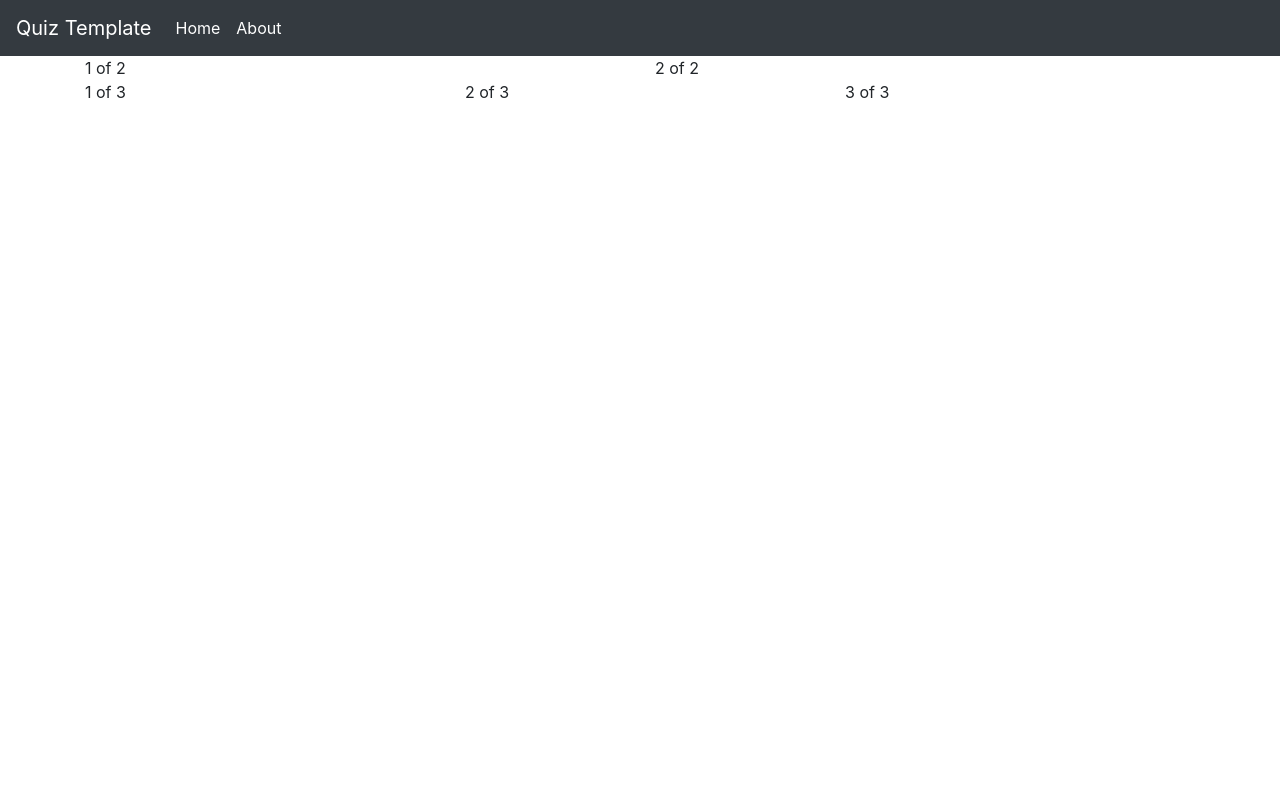
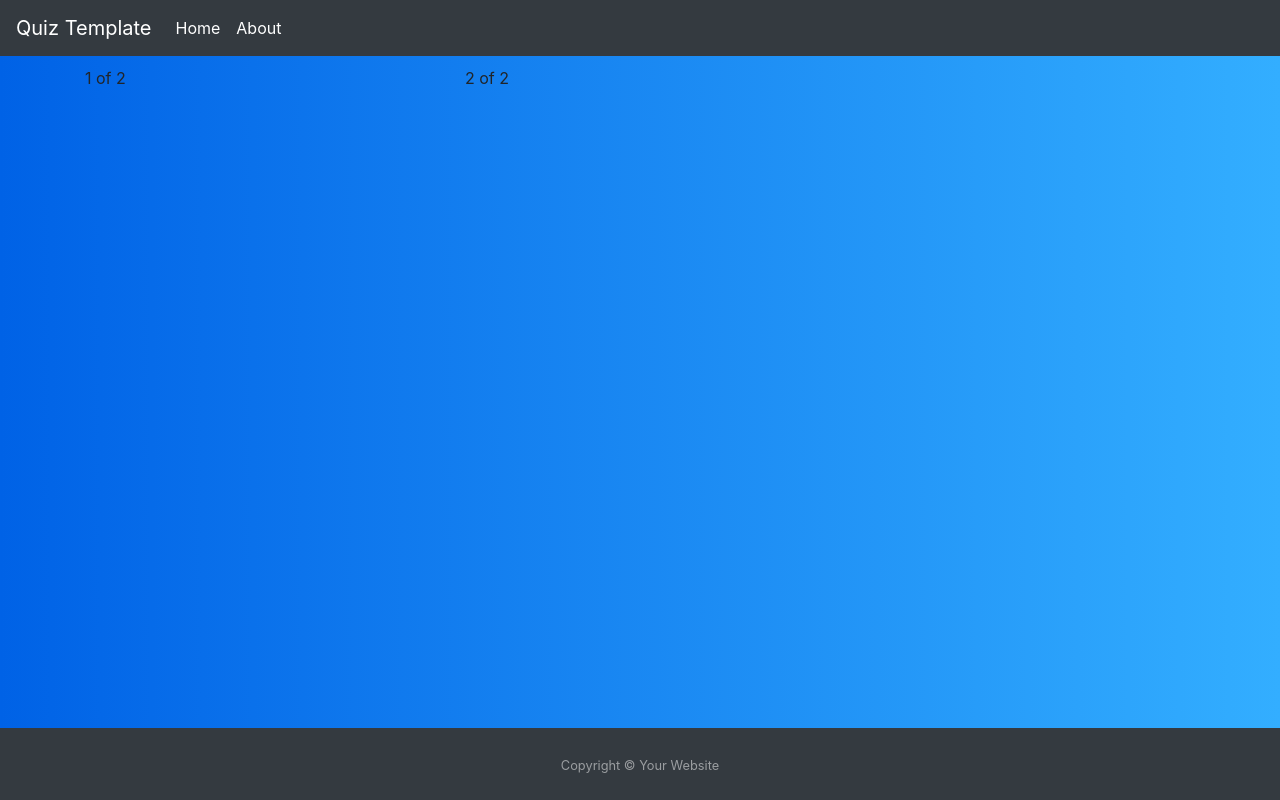
Before and after one commit to admantes/angular-quiz, an Angular app: page / in a window 1280 px wide. Built offline with nearby package versions, Linux system fonts and the light colour scheme.

Commit message:
Added header main and footer

```diff
--- a/src/app/app.component.html
+++ b/src/app/app.component.html
@@ -1,44 +1,8 @@
 <div>
-<nav class="navbar navbar-expand-lg navbar-dark bg-dark">
-    <a class="navbar-brand" href="#">Quiz Template</a>
-    <button class="navbar-toggler" type="button" data-toggle="collapse" data-target="#navbarSupportedContent" aria-controls="navbarSupportedContent" aria-expanded="false" aria-label="Toggle navigation">
-      <span class="navbar-toggler-icon"></span>
-    </button>
 
-    <div class="collapse navbar-collapse" id="navbarSupportedContent">
-      <ul class="navbar-nav mr-auto">
-        <li class="nav-item active">
-          <a class="nav-link" href="#">Home <span class="sr-only">(current)</span></a>
-        </li>
-        <li class="nav-item active">
-            <a class="nav-link" href="#">About </a>
-          </li>
-      </ul>
+<app-header></app-header>
 
-    </div>
-  </nav>
+<app-main></app-main>
 
-  <div class="container">
-      <div class="row">
-        <div class="col">
-          1 of 2
-        </div>
-        <div class="col">
-          2 of 2
-        </div>
-      </div>
-      <div class="row">
-        <div class="col">
-          1 of 3
-        </div>
-        <div class="col">
-          2 of 3
-        </div>
-        <div class="col">
-          3 of 3
-        </div>
-      </div>
-    </div>
-
-
+<app-footer></app-footer>
 </div>
--- a/src/app/app.module.ts
+++ b/src/app/app.module.ts
@@ -4,11 +4,15 @@ import { NgModule } from '@angular/core';
 import { AppRoutingModule } from './app-routing.module';
 import { AppComponent } from './app.component';
 import { HeaderComponent } from './header/header.component';
+import { MainComponent } from './main/main.component';
+import { FooterComponent } from './footer/footer.component';
 
 @NgModule({
   declarations: [
     AppComponent,
-    HeaderComponent
+    HeaderComponent,
+    MainComponent,
+    FooterComponent
   ],
   imports: [
     BrowserModule,
--- /dev/null
+++ b/src/app/footer/footer.component.html
@@ -0,0 +1,5 @@
+<footer id="sticky-footer" class="py-4 bg-dark text-white-50">
+        <div class="container text-center">
+          <small>Copyright &copy; Your Website</small>
+        </div>
+      </footer>
--- /dev/null
+++ b/src/app/footer/footer.component.ts
@@ -0,0 +1,15 @@
+import { Component, OnInit } from '@angular/core';
+
+@Component({
+  selector: 'app-footer',
+  templateUrl: './footer.component.html',
+  styleUrls: ['./footer.component.css']
+})
+export class FooterComponent implements OnInit {
+
+  constructor() { }
+
+  ngOnInit() {
+  }
+
+}
--- a/src/app/header/header.component.html
+++ b/src/app/header/header.component.html
@@ -1 +1,18 @@
-<p>header works!</p>
+<nav class="navbar navbar-expand-lg navbar-dark bg-dark">
+        <a class="navbar-brand" href="#">Quiz Template</a>
+        <button class="navbar-toggler" type="button" data-toggle="collapse" data-target="#navbarSupportedContent" aria-controls="navbarSupportedContent" aria-expanded="false" aria-label="Toggle navigation">
+          <span class="navbar-toggler-icon"></span>
+        </button>
+
+        <div class="collapse navbar-collapse" id="navbarSupportedContent">
+          <ul class="navbar-nav mr-auto">
+            <li class="nav-item active">
+              <a class="nav-link" href="#">Home <span class="sr-only">(current)</span></a>
+            </li>
+            <li class="nav-item active">
+                <a class="nav-link" href="#">About </a>
+              </li>
+          </ul>
+
+        </div>
+      </nav>
--- /dev/null
+++ b/src/app/main/main.component.css
@@ -0,0 +1,3 @@
+.main{
+    margin-top: 10px;
+}
--- /dev/null
+++ b/src/app/main/main.component.html
@@ -0,0 +1,12 @@
+<div class="container main" >
+
+    <div class="row">
+          <div class="col-4">
+            1 of 2
+          </div>
+          <div class="col-8">
+            2 of 2
+          </div>
+    </div>
+
+</div>
--- /dev/null
+++ b/src/app/main/main.component.ts
@@ -0,0 +1,15 @@
+import { Component, OnInit } from '@angular/core';
+
+@Component({
+  selector: 'app-main',
+  templateUrl: './main.component.html',
+  styleUrls: ['./main.component.css']
+})
+export class MainComponent implements OnInit {
+
+  constructor() { }
+
+  ngOnInit() {
+  }
+
+}
--- a/src/styles.css
+++ b/src/styles.css
@@ -1 +1,22 @@
 /* You can add global styles to this file, and also import other style files */
+html,
+body {
+  height: 100%;
+}
+
+#page-content {
+  flex: 1 0 auto;
+}
+
+#sticky-footer {
+  position: fixed;
+  bottom: 0px;
+  width: 100%;
+}
+
+/* Other Classes for Page Styling */
+
+body {
+  background: #007bff;
+  background: linear-gradient(to right, #0062E6, #33AEFF);
+}
```
Also changed, not shown: src/app/footer/footer.component.css (added), 2 other files (tests, documents, lock files or other folders).
